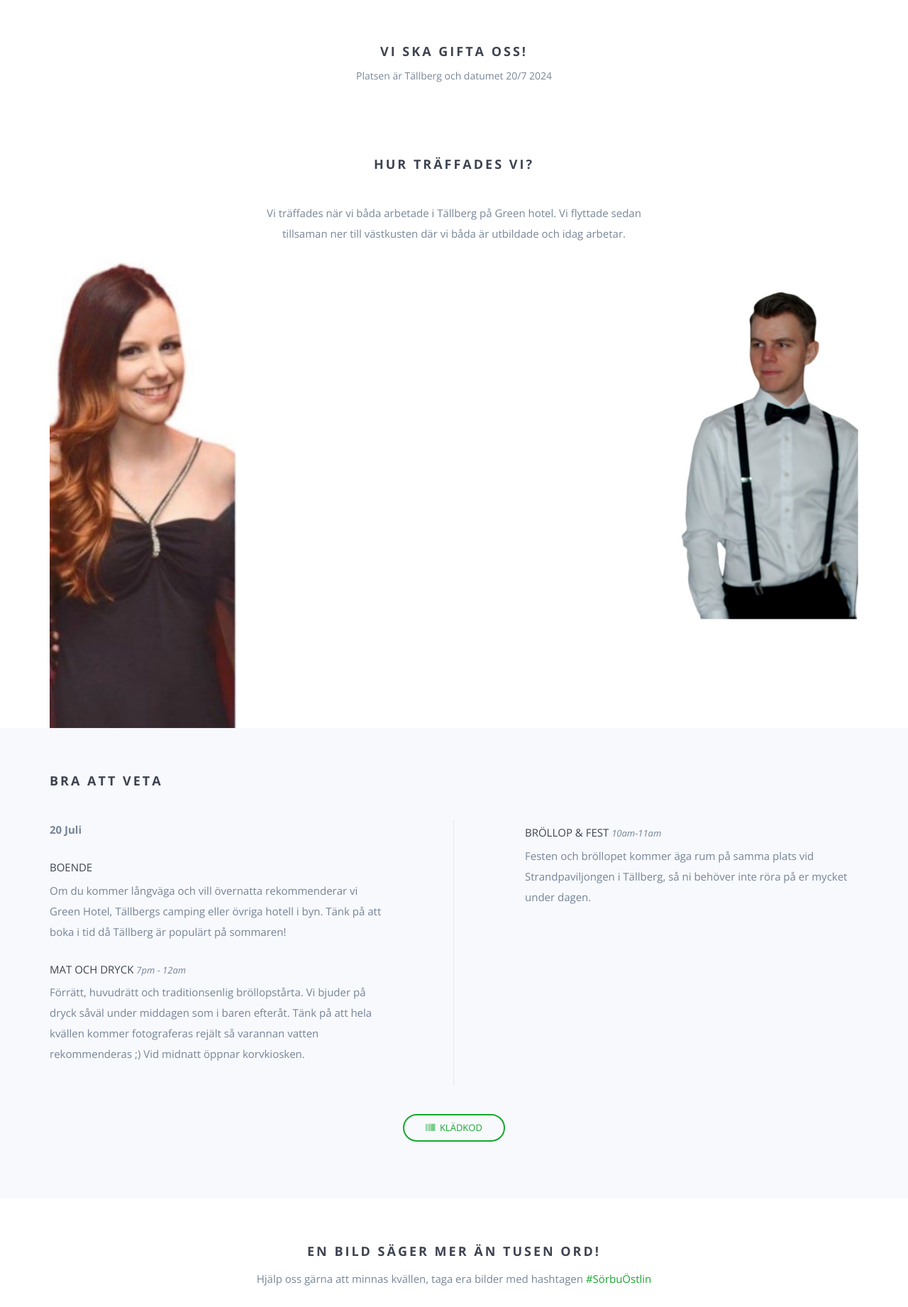
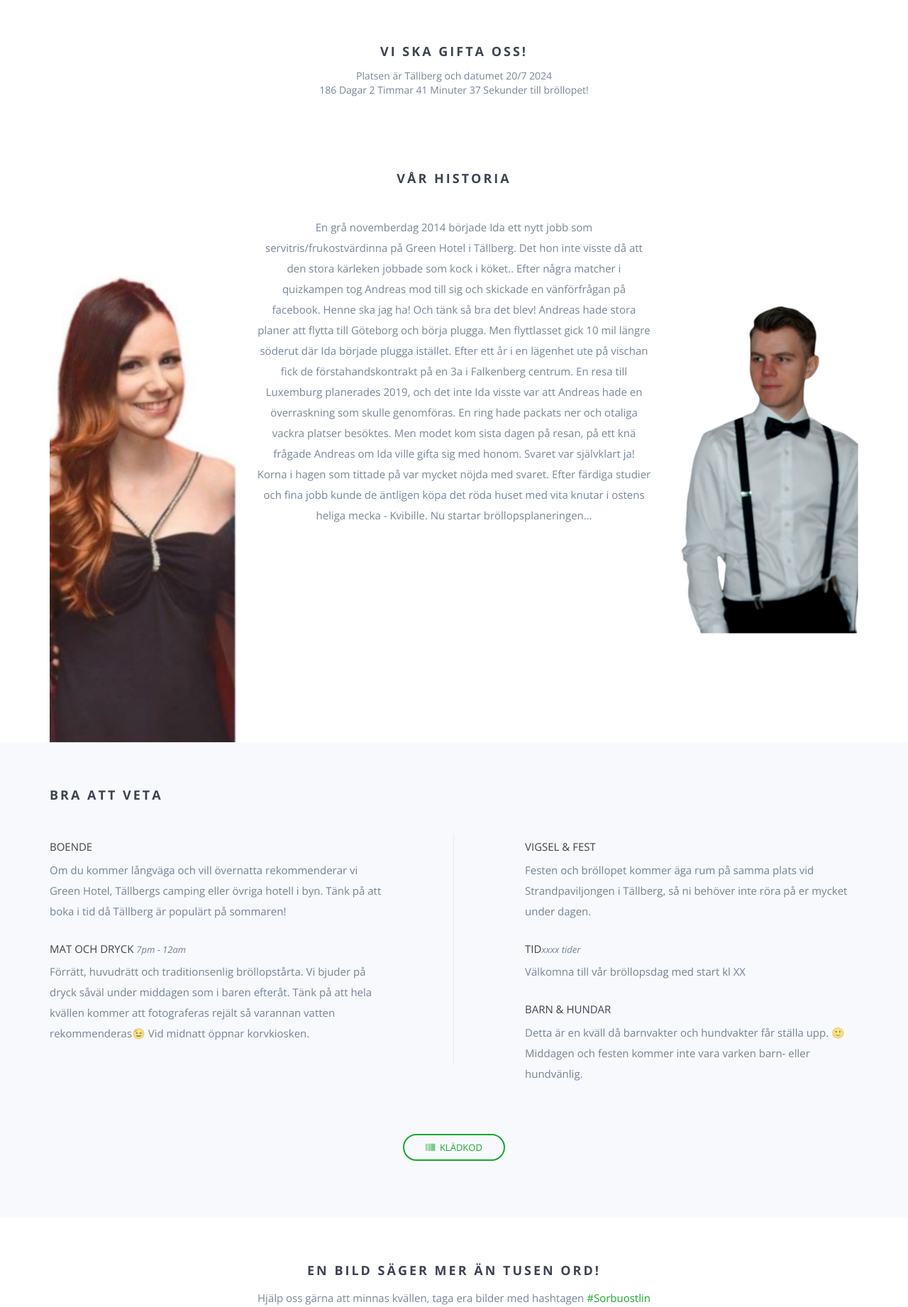
Before and after one commit to hyphenate93/Ida-och-Andreas-Brollop, a website: page index.html in a window 1280 px wide. Shown: the part 752-2594 px from the top of the page at 71% size. Drawn offline with nearby package versions, Linux system fonts and the light colour scheme; files whose address does not match are found by name.

Commit message:
Update index.html

```diff
--- a/index.html
+++ b/index.html
@@ -32,7 +32,7 @@
             if (css === 'animate.css') {
                 link.href = 'https://cdnjs.cloudflare.com/ajax/libs/animate.css/3.7.2/animate.min.css';
             } else if (css === 'font-awesome.css') {
-                link.href = 'https://cdnjs.cloudflare.com/ajax/libs/font-awesome/4.7.0/css/font-awesome.min.css';
+                link.href = 'https://cdnjs.cloudflare.com/ajax/libs/font-awesome/6.5.1/css/all.min.css';
             }
             link.rel = 'stylesheet';
 
@@ -73,7 +73,7 @@
                 <div class="header-nav">
                     <nav>
                         <ul class="primary-nav">
-                            <li><a href="#intro">Hur träffades vi?</a></li>
+                            <li><a href="#intro">Vår historia</a></li>
                             <li><a href="#events">Bra att veta</a></li>
                             <li><a href="#instagram">Instagram</a></li>
                             <li><a href="#eng-pics">Brudfölje</a></li>
@@ -120,7 +120,14 @@
             <div class="col-md-12 text-center">
                 <h3>Vi ska gifta oss!</h3>
                 Platsen är Tällberg och datumet 20/7 2024
+                <div id="countdown">
+                    <span id="days"></span> Dagar
+                    <span id="hours"></span> Timmar
+                    <span id="minutes"></span> Minuter
+                    <span id="seconds"></span> Sekunder till bröllopet!
+                </div>
             </div>
+
         </div>
     </div>
 </section>
@@ -129,14 +136,16 @@
     <div class="container">
         <div class="row">
             <div class="col-md-12 text-center">
-                <h3 class="header">Hur träffades vi?</h3>
+                <h3 class="header">Vår historia</h3>
             </div>
         </div>
         <div class="row">
             <div class="col-md-3 hidden-sm hidden-xs"><img src="img/IMG_2317.jpg" class="wp1"></div>
             <div class="col-md-6">
                 <p>
-                 Vi träffades när vi båda arbetade i Tällberg på Green hotel. Vi flyttade sedan tillsaman ner till västkusten där vi båda är utbildade och idag arbetar.
+                    En grå novemberdag 2014 började Ida ett nytt jobb som servitris/frukostvärdinna på Green Hotel i Tällberg. Det hon inte visste då att den stora kärleken jobbade som kock i köket.. Efter några matcher i quizkampen tog Andreas mod till sig och skickade en vänförfrågan på facebook. Henne ska jag ha! Och tänk så bra det blev!
+                    Andreas hade stora planer att flytta till Göteborg och börja plugga. Men flyttlasset gick 10 mil längre söderut där Ida började plugga istället. Efter ett år i en lägenhet ute på vischan fick de förstahandskontrakt på en 3a i Falkenberg centrum. En resa till Luxemburg planerades 2019, och det inte Ida visste var att Andreas hade en överraskning som skulle genomföras. En ring hade packats ner och otaliga vackra platser besöktes. Men modet kom sista dagen på resan, på ett knä frågade Andreas om Ida ville gifta sig med honom. Svaret var självklart ja! Korna i hagen som tittade på var mycket nöjda med svaret.
+                    Efter färdiga studier och fina jobb kunde de äntligen köpa det röda huset med vita knutar i ostens heliga mecka - Kvibille. Nu startar bröllopsplaneringen…
                 </p>
             </div>
             <div class="col-md-3 hidden-sm hidden-xs"><img src="img/DSD_0214.jpg" class="wp2"></div>
@@ -158,29 +167,28 @@
         <div class="row">
             <div class="col-md-6 col-sm-12 col-xs-12 leftcol">
                 <div class="wp3">
-                    <p><strong>20 Juli</strong></p>
-
                     <h5>Boende</h5>
                     <p>Om du kommer långväga och vill övernatta rekommenderar vi Green Hotel, Tällbergs camping eller övriga hotell i byn. Tänk på att boka i tid då Tällberg är populärt på sommaren!</p>
                 </div>
                 <div class="wp5">
                     <h5>Mat och dryck <span class="time">7PM - 12AM</span></h5>
-                    <p>Förrätt, huvudrätt och traditionsenlig bröllopstårta. Vi bjuder på dryck såväl under middagen som i baren efteråt. Tänk på att hela kvällen kommer fotograferas rejält så varannan vatten rekommenderas ;) Vid midnatt öppnar korvkiosken.</p>
+                    <p>Förrätt, huvudrätt och traditionsenlig bröllopstårta. Vi bjuder på dryck såväl under middagen som i baren efteråt. Tänk på att hela kvällen kommer att fotograferas rejält så varannan vatten rekommenderas😉 Vid midnatt öppnar korvkiosken.</p>
                 </div>
             </div>
             <div class="col-md-6 col-sm-12 col-xs-12 rightcol">
                 <div class="wp4">
 
-                    <h5>Bröllop & fest <span class="time">10AM-11AM</span></h5>
+                    <h5>Vigsel & fest</h5>
                     <p>Festen och bröllopet kommer äga rum på samma plats vid Strandpaviljongen i Tällberg, så ni behöver inte röra på er mycket under dagen.</p>
                 </div>
-                <!-- <div class="wp6">
-                    <h5>Wedding <span class="time">6PM-12AM</span></h5>
-                    <p>This is the main event in the entire wedding when the bride and the groom tie the
-                        knot. The groom comes with the barat and is greeted by the bride side with some dhol of course
-                        as maximum number of guests would be attending this event. This is when the couple circle the
-                        sacred fire and are finally declared husband and wife.</p>
-                </div> -->
+                <div class="wp6">
+                    <h5>Tid<span class="time">XXXX tider</span></h5>
+                    <p>Välkomna till vår bröllopsdag med start kl XX</p>
+                </div>
+                <div class="wp6">
+                    <h5>Barn & Hundar</h5>
+                    <p>Detta är en kväll då barnvakter och hundvakter får ställa upp. 🙂 Middagen och festen kommer inte vara varken barn- eller hundvänlig.</p>
+                </div>
             </div>
         </div>
         <div class="row section-padding">
@@ -227,7 +235,7 @@
             <div class="col-md-12 text-center">
                 <h3>En bild säger mer än tusen ord!</h3>
                 <p>Hjälp oss gärna att minnas kvällen, taga era bilder med hashtagen
-                    <a href="https://instagram.com/explore/tags/ramandantara/" target="_blank">#SörbuÖstlin</a>
+                    <a href="https://instagram.com/explore/tags/ramandantara/" target="_blank">#Sorbuostlin</a>
                 </p>
             </div>
         </div>
@@ -352,7 +360,6 @@
 <section id="map" class="section-padding">
     <div class="text-center">
         <h3>Hur tar man sig dit?</h3>
-        <p>Det är enklare än du tror!</p>
     </div>
     <div id="map-canvas"></div>
     <div id="map-content-wrapper" class="container pointer-events-none">
@@ -364,6 +371,7 @@
                         <div class="col-md-6">
                             <h5>Strandpaviljongen Tällberg</h5>
                             <p>Sjögattu 43, 793 70 Tällberg</p>
+                            <p>Dåligt med parkering på plats, promenera gärna om du bor på ett närliggande hotell.</p>
                         </div>
                         <div class="col-md-6">
                             <h5>Rasmus Lindy & Silja Proper</h5>
@@ -407,7 +415,7 @@
                 <div class="gift-card">
                     <img class="wedding-gift" src="img/italy.jpg" alt="Gift 1">
                     <h4>Bidrag till smekmånad i Italien</h4>
-                    <p>Resan bär av till vackra Italien där vi planerar att äta och dricka gott.</p>
+                    <p>Resan bär av till vackra Italien där vi planerar att äta och dricka gott. Eftersom budgeten tog slut efter denna fest kan man swisha valfritt bidrag till XXXX</p>
                 </div>
             </div>
             <!-- Card 2 -->
@@ -415,7 +423,7 @@
                 <div class="gift-card">
                     <img class="wedding-gift" src="img/cervera.jpg" alt="Gift 2">
                     <h4>Presentkort Cervera</h4>
-                    <p>Beskrivning av present 2.</p>
+                    <p>Vi behöver uppdatera vår servis! Ett gift par behöver matchande tallrikar. Ett bidrag till detta kommer uppskattas enormt.</p>
                 </div>
             </div>
             <!-- Card 3 -->
@@ -423,7 +431,7 @@
                 <div class="gift-card">
                     <img class="wedding-gift" src="img/mio.jpg" alt="Gift 3">
                     <h4>Presentkort Mio</h4>
-                    <p>Beskrivning av present 3.</p>
+                    <p>Gardiner som inte är solblekta, lampskärmar som matchar och kuddfodral som är utan hål kommer dessa presentkort gå till.</p>
                 </div>
             </div>
         </div>
@@ -433,25 +441,25 @@
                 <div class="gift-card">
                     <img class="wedding-gift" src="img/ikea.png" alt="Gift 4">
                     <h4>Presentkort Ikea</h4>
-                    <p>Beskrivning av present 4.</p>
+                    <p>Gardiner som inte är solblekta, lampskärmar som matchar och kuddfodral som är utan hål kommer dessa presentkort gå till. Eventuellt en bokhylla och ett eller 7 nya paket med värmeljus också.</p>
                 </div>
             </div>
             <!-- Card 5 -->
-            <div class="col-md-4">
+            <!-- <div class="col-md-4">
                 <div class="gift-card">
                     <img class="wedding-gift" src="img/eng_pics/NGP_4089-sm.jpg" alt="Gift 5">
                     <h4>Present Namn 5</h4>
                     <p>Beskrivning av present 5.</p>
                 </div>
-            </div>
+            </div> -->
             <!-- Card 6 -->
-            <div class="col-md-4">
+            <!-- <div class="col-md-4">
                 <div class="gift-card">
                     <img class="wedding-gift" src="img/eng_pics/NGP_4089-sm.jpg" alt="Gift 6">
                     <h4>Present Namn 6</h4>
                     <p>Beskrivning av present 6.</p>
                 </div>
-            </div>
+            </div> -->
         </div>
     </div>
 </section>
@@ -478,7 +486,7 @@
         <div class="row">
             <div class="col-md-6 col-md-offset-3">
                 <h3>Kan ni komma?</h3>
-                <p>Vi ser gärna att vi fyller i er anmälan innan (Datum) så vi har möjlighet att beställa allt i tid</p>
+                <p>Vi ser gärna att vi fyller i er anmälan innan (Datum) så vi har möjlighet att räkna hur många varmkorvar vi behöver köpa.</p>
                 <form id="rsvp-form" class="rsvp-form"
                       action=""
                       method="POST">
@@ -532,7 +540,7 @@
         <div class="row">
             <div class="col-md-12 text-center">
                 <h3>Egna önskemål för eventuella tal eller spex under kvällen</h3>
-                <p>Ni får gärna höra av er i förväg med detta formulär om ni önskar att bidra med något spex eller tal under kvällen så kan toastparet planera in det i schemat.</p>
+                <p>Brudparet önskar mest av allt att få den roligaste kvällen någonsin. Därför är spex, tal eller andra överraskningar varmt välkommet! Meddela nedan så kan toastparet planera in det i schemat.</p>
             </div>
         </div>
         <div class="row">
@@ -584,6 +592,27 @@
             document.getElementById('location-map').style.display = 'none';
             document.getElementById('location-info').style.display = 'block';
         });
+    });
+    document.addEventListener('DOMContentLoaded', function() {
+        function updateCountdown() {
+            const weddingDate = new Date("July 20, 2024 00:00:00").getTime();
+            const now = new Date().getTime();
+
+            const timeDifference = weddingDate - now;
+
+            const days = Math.floor(timeDifference / (1000 * 60 * 60 * 24));
+            const hours = Math.floor((timeDifference % (1000 * 60 * 60 * 24)) / (1000 * 60 * 60));
+            const minutes = Math.floor((timeDifference % (1000 * 60 * 60)) / (1000 * 60));
+            const seconds = Math.floor((timeDifference % (1000 * 60)) / 1000);
+
+            document.getElementById("days").textContent = days;
+            document.getElementById("hours").textContent = hours;
+            document.getElementById("minutes").textContent = minutes;
+            document.getElementById("seconds").textContent = seconds;
+        }
+
+        updateCountdown();
+        setInterval(updateCountdown, 1000);
     });
 </script>
 </body>
```
